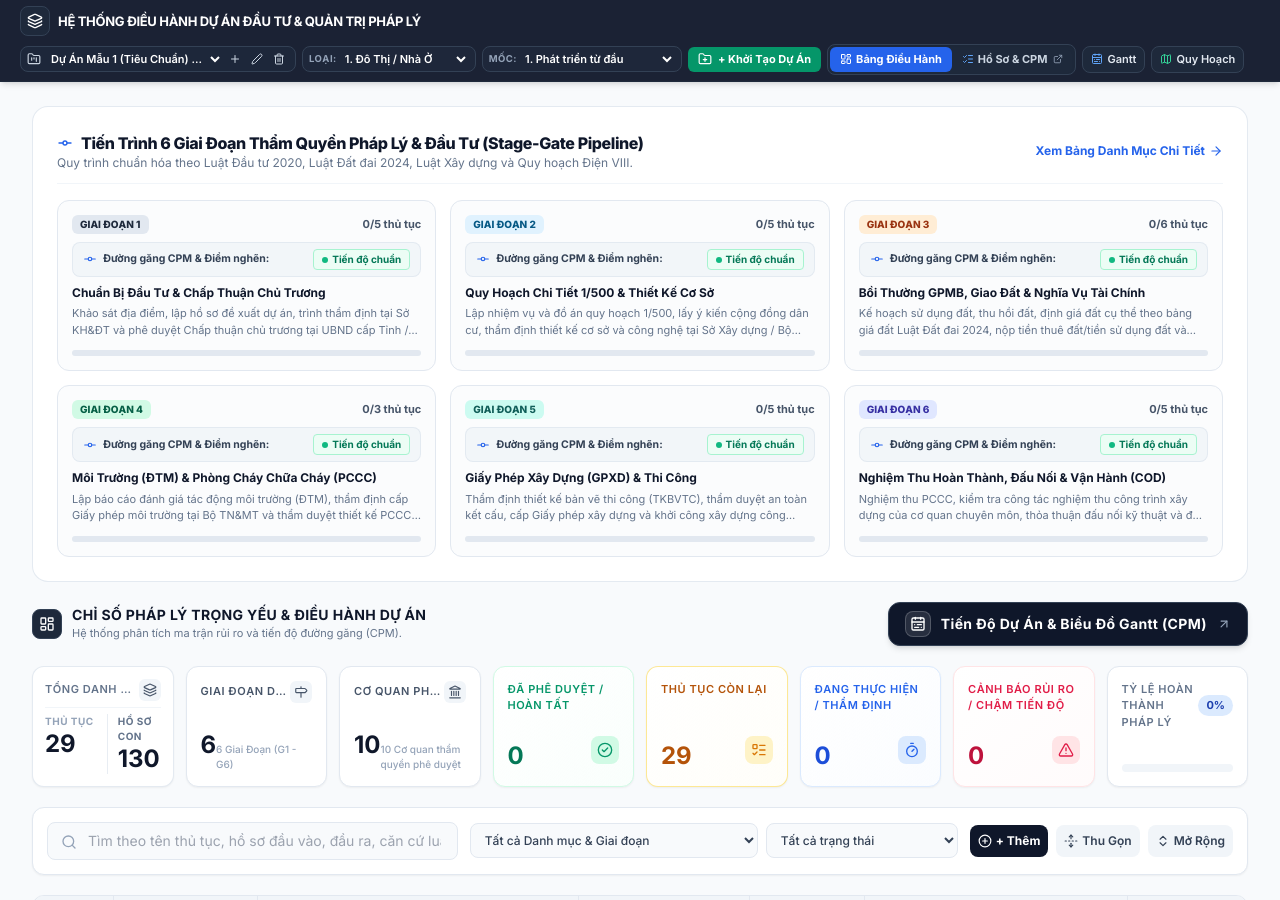
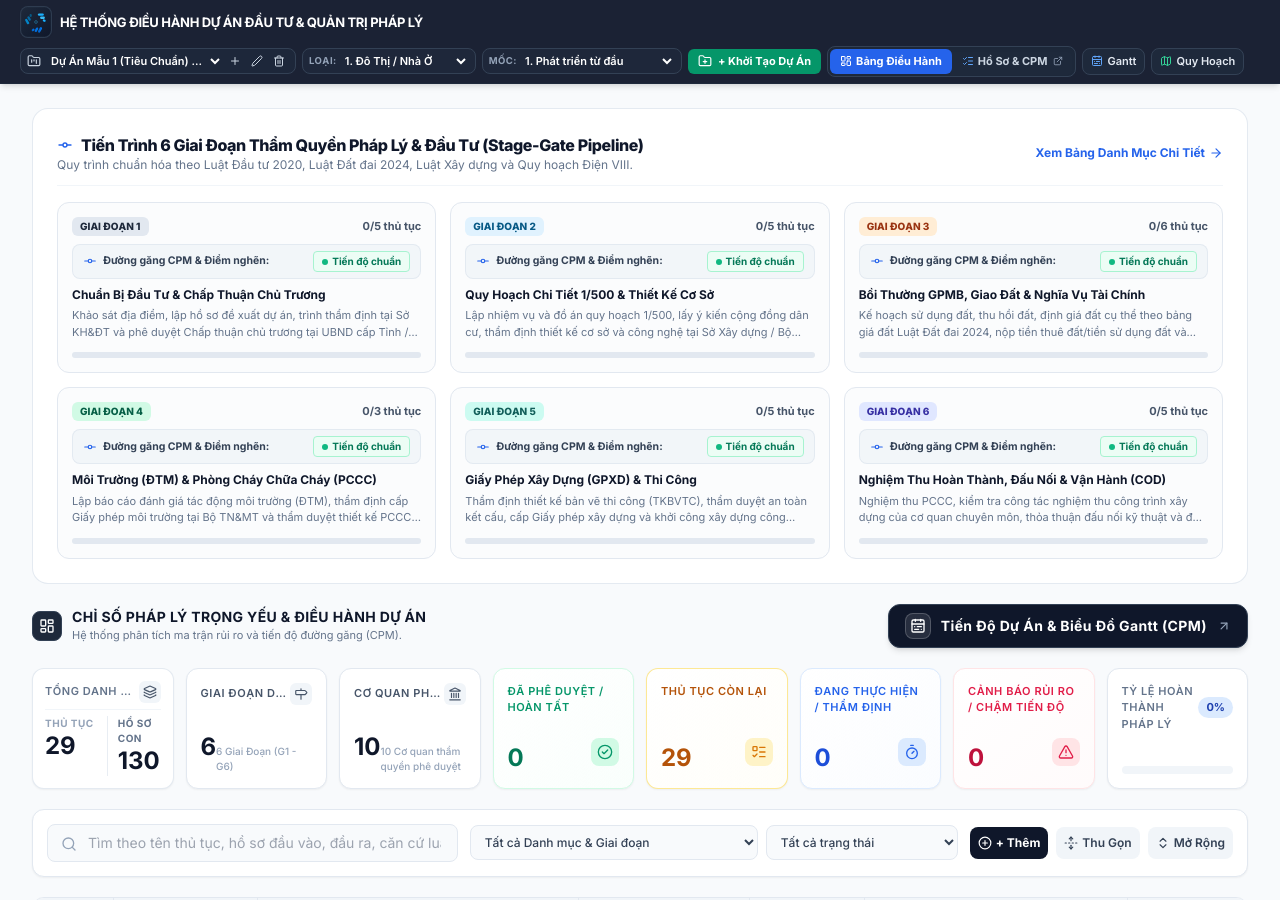
Before and after one commit to Qking232/Qking232.github.io, a Jekyll site: the page invm/index.html, which Jekyll copies as it is, in a window 1280 px wide and 900 px high. Built offline with Jekyll 4.4.1, drawn with Linux system fonts in a browser that asks for light colours; nearby versions of some CDN libraries.

Commit message:
feat(branding): add official Renewable Viet Nam logo to header and browser favicons (Rev 0.25)

```diff
--- a/invm/index.html
+++ b/invm/index.html
@@ -1,5 +1,5 @@
 <!DOCTYPE html>
-<!-- Vietnam Investment Project Legal Management & M&A Engine Rev 0.24 - Unified Executive Pipeline & Statutory Legal Checklist - invest.renewablevietnam.com -->
+<!-- Vietnam Investment Project Legal Management & M&A Engine Rev 0.25 - Official Brand Logo & Multi-Resolution Favicon Integration - invest.renewablevietnam.com -->
 <html lang="vi">
 <head>
   <meta charset="UTF-8">
@@ -14,6 +14,12 @@
       }
     })();
   </script>
+    <!-- Favicon & Touch Icons -->
+  <link rel="icon" href="./assets/images/favicon.svg" type="image/svg+xml">
+  <link rel="icon" href="./assets/images/favicon.ico" sizes="any">
+  <link rel="icon" type="image/png" href="./assets/images/favicon-32.png" sizes="32x32">
+  <link rel="icon" type="image/png" href="./assets/images/favicon.png" sizes="180x180">
+  <link rel="apple-touch-icon" href="./assets/images/apple-touch-icon.png">
   <title>Hệ Thống Điều Hành Dự Án Đầu Tư &amp; Quản Trị Pháp Lý</title>
   <!-- Tailwind CSS CDN -->
   <script src="https://cdn.tailwindcss.com"></script>
@@ -268,17 +274,15 @@
 
   <!-- Header Banner (Slimline Executive Navbar) -->
     <!-- Unified Slimline Executive Navbar (Single Compact Cockpit Header) -->
-    <!-- Unified Slimline Executive Navbar (Single Compact Cockpit Header) -->
-    <!-- Unified Slimline Executive Navbar (Single Compact Cockpit Header) -->
   <header class="w-full max-w-full bg-slate-900 text-white border-b border-slate-800 static xl:sticky xl:top-0 z-30 shadow-md backdrop-blur-md bg-opacity-95 no-print">
     <div class="w-full max-w-[1720px] mx-auto px-3 sm:px-4 lg:px-5 py-1.5">
       <div class="flex items-center justify-between gap-2 flex-wrap">
 
         <!-- Left: Brand Title with Home Anchor Link -->
         <a href="https://invest.renewablevietnam.com/" onclick="switchViewMode('dashboard')" class="flex items-center gap-2 shrink-0 hover:text-blue-300 transition cursor-pointer group" title="Quay về Trang chủ Bảng điều hành invest.renewablevietnam.com">
-          <span class="inline-flex items-center justify-center p-1.5 bg-slate-800 rounded-lg text-white border border-slate-700 shadow-2xs shrink-0 group-hover:border-blue-500 transition">
-            <i data-lucide="layers" class="w-4 h-4 text-white"></i>
-          </span>
+          <div class="w-7 h-7 sm:w-8 sm:h-8 rounded-lg overflow-hidden shrink-0 shadow-sm border border-slate-700/80 group-hover:border-blue-500 transition-colors flex items-center justify-center bg-slate-800">
+            <img src="./assets/images/logo.svg" onerror="this.onerror=null; this.src='https://renewablevietnam.com/assets/images/logo.svg';" alt="Renewable Viet Nam Logo" width="32" height="32" class="w-full h-full object-contain" />
+          </div>
           <span class="text-xs sm:text-[13px] font-bold tracking-tight text-white uppercase whitespace-normal sm:whitespace-nowrap leading-tight">
             HỆ THỐNG ĐIỀU HÀNH DỰ ÁN ĐẦU TƯ &amp; QUẢN TRỊ PHÁP LÝ
           </span>
```
Also changed, not shown: assets/images/apple-touch-icon.png (added), assets/images/favicon-32.png (added), assets/images/favicon.ico (added), assets/images/favicon.png, assets/images/favicon.svg (added), assets/images/logo.svg (added), invm/assets/images/apple-touch-icon.png (added), invm/assets/images/favicon-32.png (added), invm/assets/images/favicon.ico (added), invm/assets/images/favicon.png (added), invm/assets/images/favicon.svg (added), invm/assets/images/logo.svg (added).
